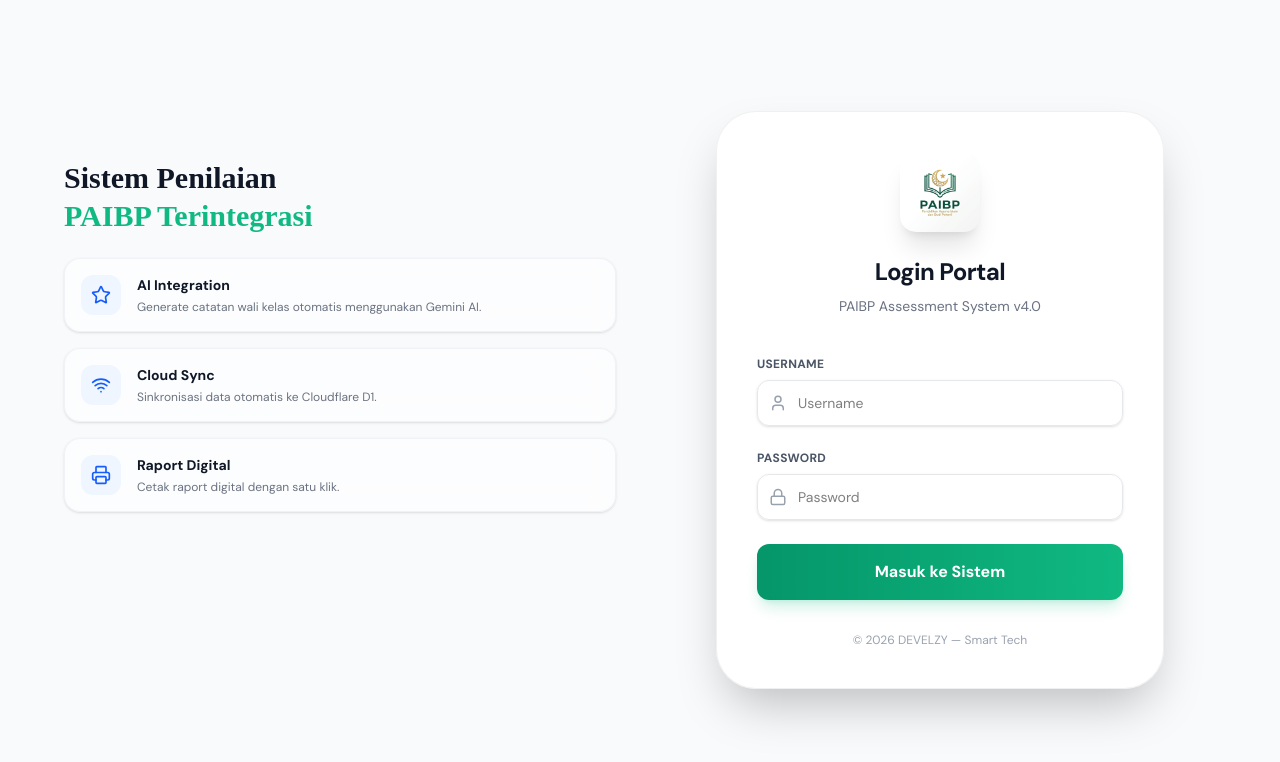
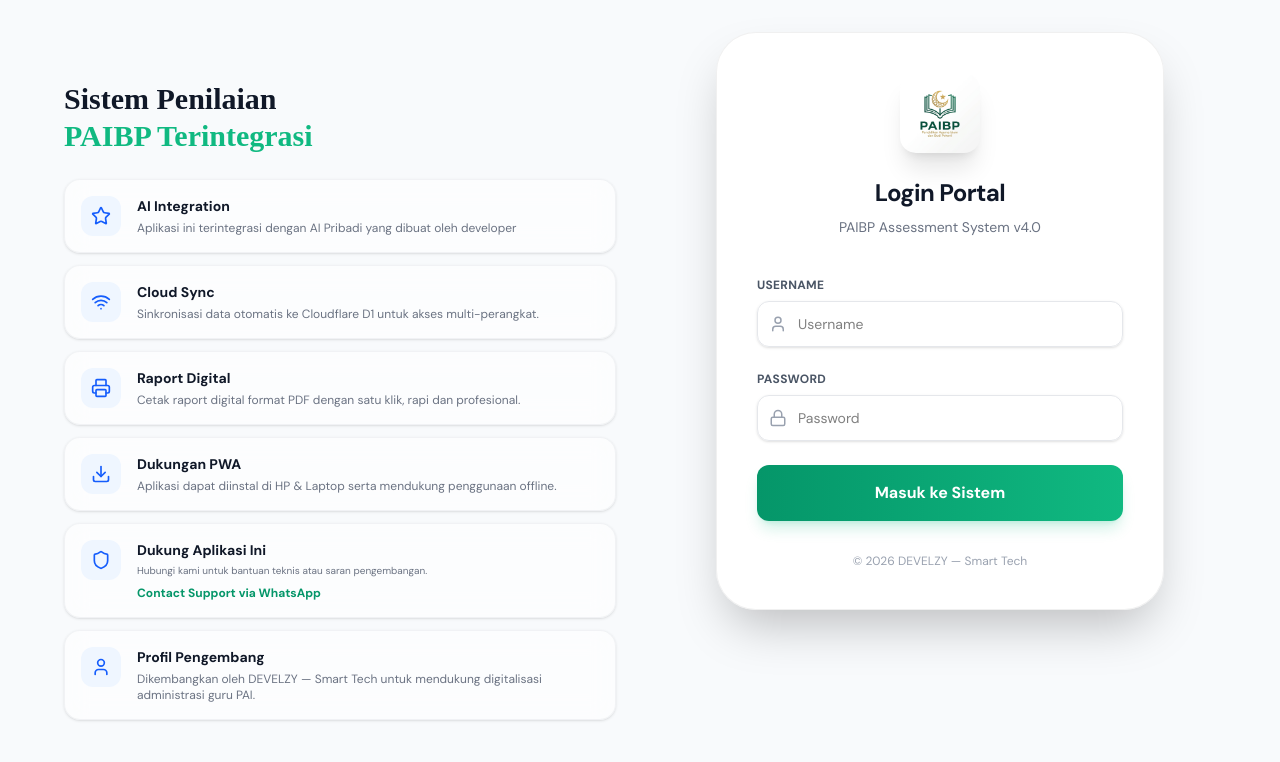
Before and after one commit to develzy/paibp, a Next.js app: page / in a window 1280 px wide. Shown: the top 762 px of the page. Built offline with nearby package versions, Linux system fonts and the light colour scheme.

Commit message:
docs: update login page info and restore all feature cards

```diff
--- a/src/app/page.tsx
+++ b/src/app/page.tsx
@@ -98,20 +98,60 @@ export default function Home() {
             <h2 className="text-3xl font-black text-gray-900 dark:text-white font-serif leading-tight">
               Sistem Penilaian <br/> <span className="text-primary-500">PAIBP Terintegrasi</span>
             </h2>
-            <div className="space-y-4">
+            <div className="space-y-3 w-full">
               {[
-                { id: 1, title: 'AI Integration', icon: Star, content: 'Generate catatan wali kelas otomatis menggunakan Gemini AI.' },
-                { id: 2, title: 'Cloud Sync', icon: Wifi, content: 'Sinkronisasi data otomatis ke Cloudflare D1.' },
-                { id: 3, title: 'Raport Digital', icon: Printer, content: 'Cetak raport digital dengan satu klik.' }
+                {
+                  id: 1,
+                  title: 'AI Integration',
+                  icon: Star,
+                  content: 'Aplikasi ini terintegrasi dengan AI Pribadi yang dibuat oleh developer'
+                },
+                {
+                  id: 2,
+                  title: 'Cloud Sync',
+                  icon: Wifi,
+                  content: 'Sinkronisasi data otomatis ke Cloudflare D1 untuk akses multi-perangkat.'
+                },
+                {
+                  id: 3,
+                  title: 'Raport Digital',
+                  icon: Printer,
+                  content: 'Cetak raport digital format PDF dengan satu klik, rapi dan profesional.'
+                },
+                {
+                  id: 4,
+                  title: 'Dukungan PWA',
+                  icon: Download,
+                  content: 'Aplikasi dapat diinstal di HP & Laptop serta mendukung penggunaan offline.'
+                },
+                {
+                  id: 5,
+                  title: 'Dukung Aplikasi Ini',
+                  icon: Shield,
+                  content: (
+                    <div className="flex flex-col gap-2">
+                      <p className="text-[10px] text-gray-500 dark:text-gray-400">Hubungi kami untuk bantuan teknis atau saran pengembangan.</p>
+                      <a href="https://wa.me/6285879584257" target="_blank" rel="noopener noreferrer" className="inline-flex items-center gap-2 text-primary-600 font-bold hover:underline">
+                        Contact Support via WhatsApp
+                      </a>
+                    </div>
+                  )
+                },
+                {
+                  id: 6,
+                  title: 'Profil Pengembang',
+                  icon: User,
+                  content: 'Dikembangkan oleh DEVELZY — Smart Tech untuk mendukung digitalisasi administrasi guru PAI.'
+                }
               ].map(faq => (
-                <div key={faq.id} className="bg-white/60 dark:bg-slate-800/60 backdrop-blur-md border border-gray-200/50 dark:border-slate-700/50 rounded-2xl p-4 shadow-sm">
+                <div key={faq.id} className="bg-white/60 dark:bg-slate-800/60 backdrop-blur-md border border-gray-200/50 dark:border-slate-700/50 rounded-2xl p-4 shadow-sm hover:shadow-md transition-all">
                   <div className="flex gap-4">
                     <div className="w-10 h-10 bg-blue-50 dark:bg-blue-900/30 rounded-xl flex items-center justify-center shrink-0">
                       <faq.icon size={20} className="text-blue-600 dark:text-blue-400" />
                     </div>
                     <div>
                       <p className="text-sm font-bold text-gray-900 dark:text-white">{faq.title}</p>
-                      <p className="text-xs text-gray-500 dark:text-gray-400 mt-1">{faq.content}</p>
+                      <div className="text-xs text-gray-500 dark:text-gray-400 mt-1">{faq.content}</div>
                     </div>
                   </div>
                 </div>
```
